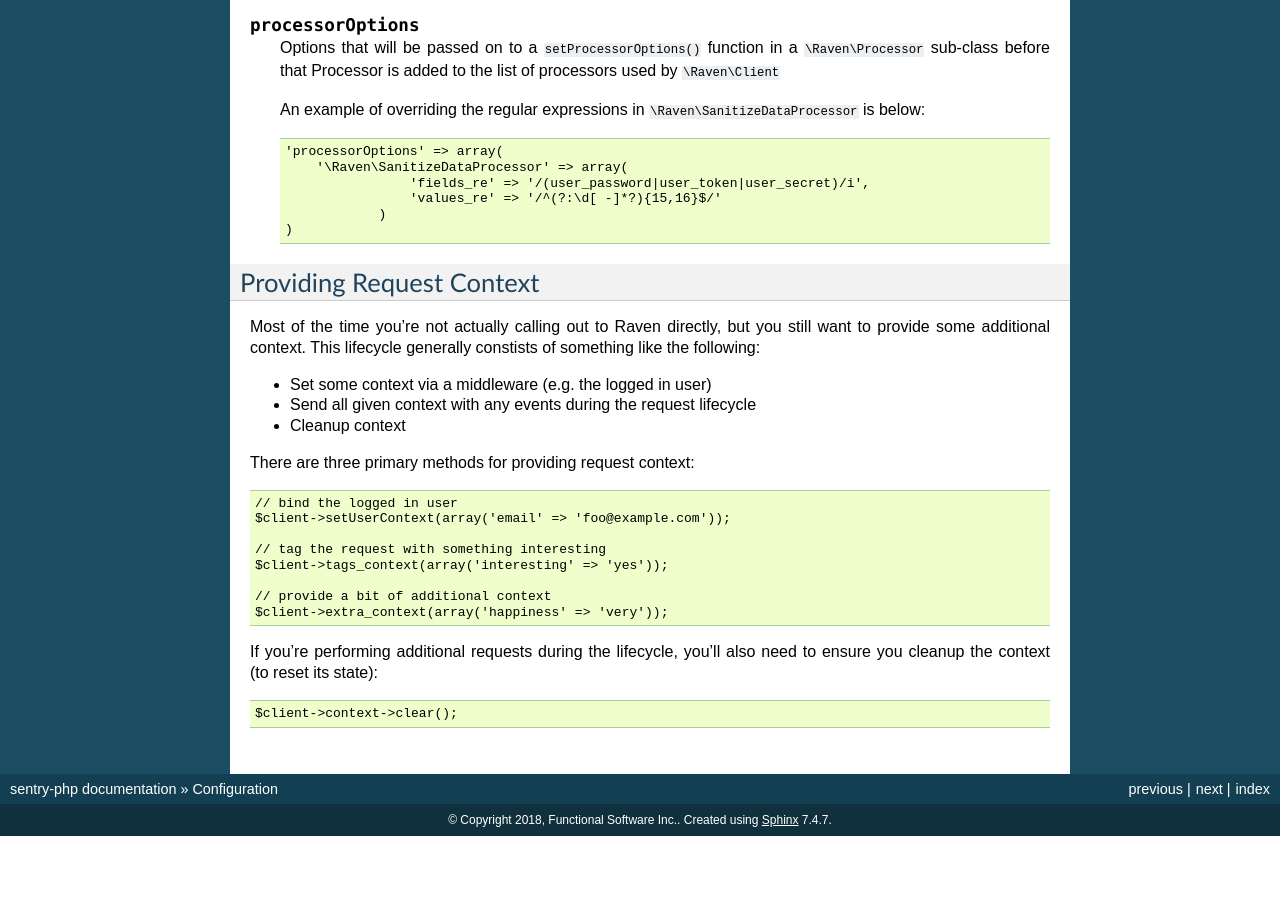
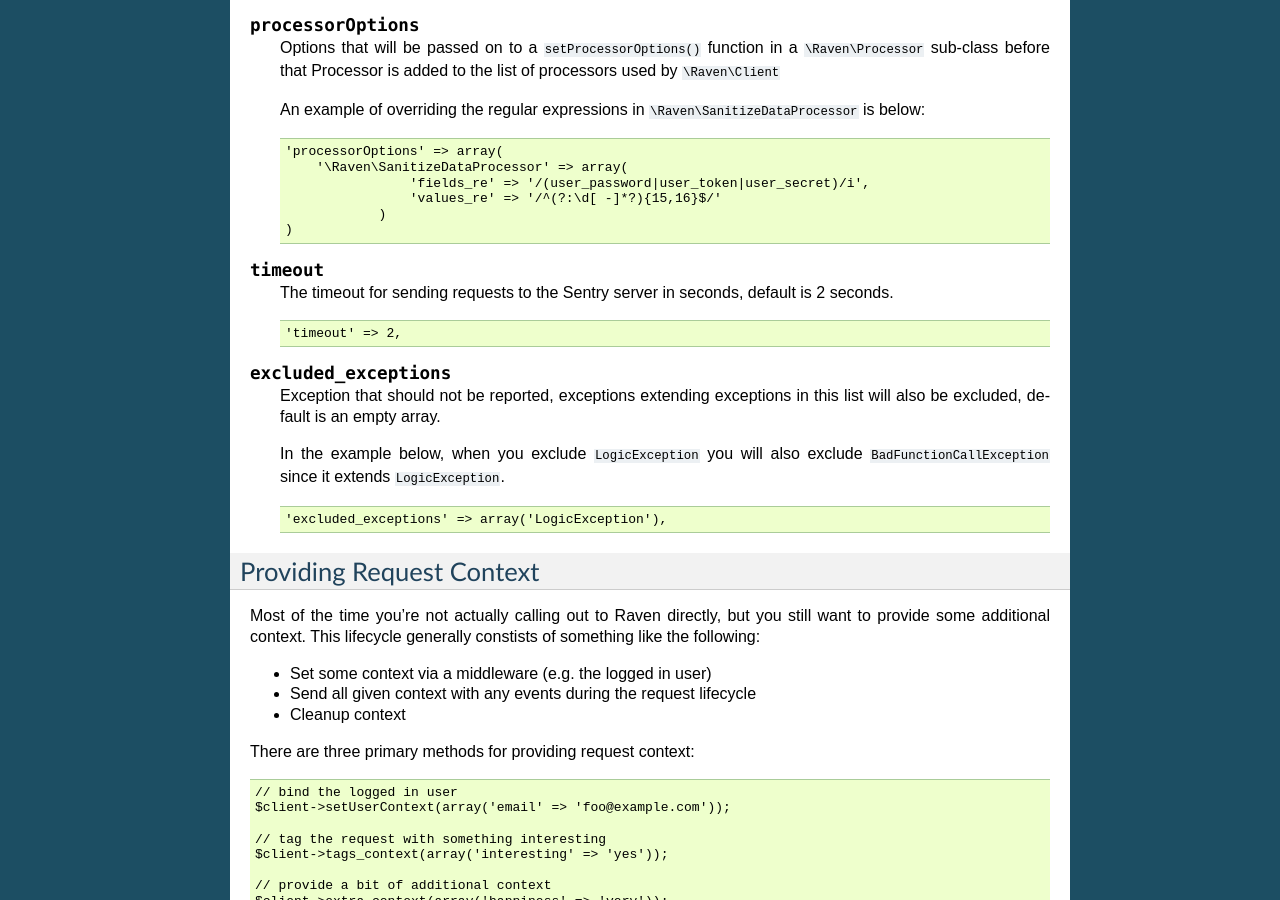
Before and after one commit to getsentry/sentry-php, a Sphinx documentation site: the page built from docs/config.rst, in a window 1280 px wide and 900 px high, scrolled down 3104 px. Built offline with Sphinx 7.4.7, drawn with Linux system fonts in a browser that asks for light colours; the version number could not be read and is left out; before the commit the page ends 3940 px from its top, so only the background shows below that.

Commit message:
Add timeout and excluded_options config docs
(cherry picked from commit 6860a3e)

```diff
--- a/docs/config.rst
+++ b/docs/config.rst
@@ -241,6 +241,26 @@ The following settings are available for the client:
                     )
         )
 
+.. describe:: timeout
+
+    The timeout for sending requests to the Sentry server in seconds, default is 2 seconds.
+
+    .. code-block:: php
+
+        'timeout' => 2,
+
+.. describe:: excluded_exceptions
+
+    Exception that should not be reported, exceptions extending exceptions in this list will also
+    be excluded, default is an empty array.
+
+    In the example below, when you exclude ``LogicException`` you will also exclude ``BadFunctionCallException``
+    since it extends ``LogicException``.
+
+    .. code-block:: php
+
+        'excluded_exceptions' => array('LogicException'),
+
 .. _sentry-php-request-context:
 
 Providing Request Context
```
